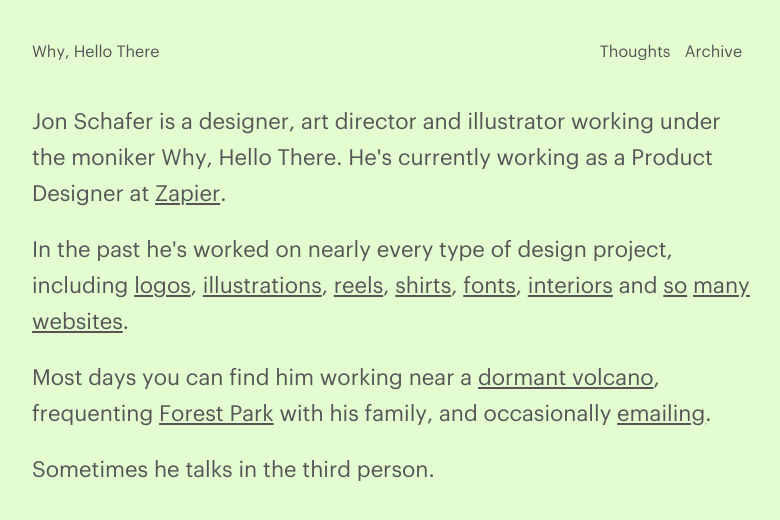
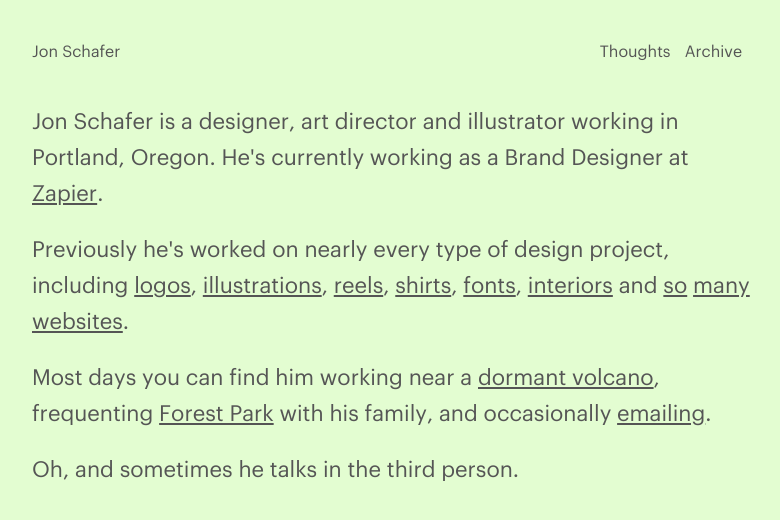
Before and after one commit to jonaschafer/jonaschafer.github.io, a Jekyll site: the page built from index.html, in a window 1280 px wide. Shown: the top 520 px of the page, without its empty margins (248-1028 px from the left). Built offline with Jekyll 4.4.1, drawn with Linux system fonts in a browser that asks for light colours.

Commit message:
change WHT to JS

```diff
--- a/_includes/navigation.html
+++ b/_includes/navigation.html
@@ -1,7 +1,7 @@
 <nav>
   <div class="parent">
     <div class="left">
-      <a class="no-underline" href="/">Why, Hello There</a>
+      <a class="no-underline" href="/">Jon Schafer</a>
     </div>
 
     <div class="right">
--- a/index.html
+++ b/index.html
@@ -1,16 +1,16 @@
 ---
 layout: default
-title: Why, Hello There - The Portfolio of Jon Schafer
+title: The Portfolio of Jon Schafer
 ---
 
 <body class="bkg-color">
 
-<p class="intro">Jon Schafer is a designer, art director and illustrator working under the moniker Why, Hello There. He's currently working as a Product Designer at <a href="http://www.zapier.com" target="_blank">Zapier</a>.</p>
+<p class="intro">Jon Schafer is a designer, art director and illustrator working in Portland, Oregon. He's currently working as a Brand Designer at <a href="http://www.zapier.com" target="_blank">Zapier</a>.</p>
 
-<p class="intro">In the past he's worked on nearly every type of design project, including <a href="/work/logos">logos</a>, <a href="/work/illustrations">illustrations</a>, <a href="https://vimeo.com/133206498" target="_blank">reels</a>, <a href="/work/razorfish">shirts</a>, <a href="/work/font">fonts</a>, <a href="/work/nightbird">interiors</a> and <a href="/work/eco">so</a> <a href="/work/manifold">many</a> <a href="/work/sloan">websites</a>.</p>
+<p class="intro">Previously he's worked on nearly every type of design project, including <a href="/work/logos">logos</a>, <a href="/work/illustrations">illustrations</a>, <a href="https://vimeo.com/133206498" target="_blank">reels</a>, <a href="/work/razorfish">shirts</a>, <a href="/work/font">fonts</a>, <a href="/work/nightbird">interiors</a> and <a href="/work/eco">so</a> <a href="/work/manifold">many</a> <a href="/work/sloan">websites</a>.</p>
 
 <p class="intro">Most days you can find him working near a <a href="https://en.wikipedia.org/wiki/Mount_Tabor" target="_blank"> dormant volcano</a>, frequenting <a href="http://www.forestparkconservancy.org/forest-park/" target="_blank">Forest Park</a> with his family, and occasionally <a href="mailto:why@jonschafer.com">emailing</a>.</p>
 
-<p class="intro">Sometimes he talks in the third person.</p>
+<p class="intro">Oh, and sometimes he talks in the third person.</p>
 
 </body>
```
